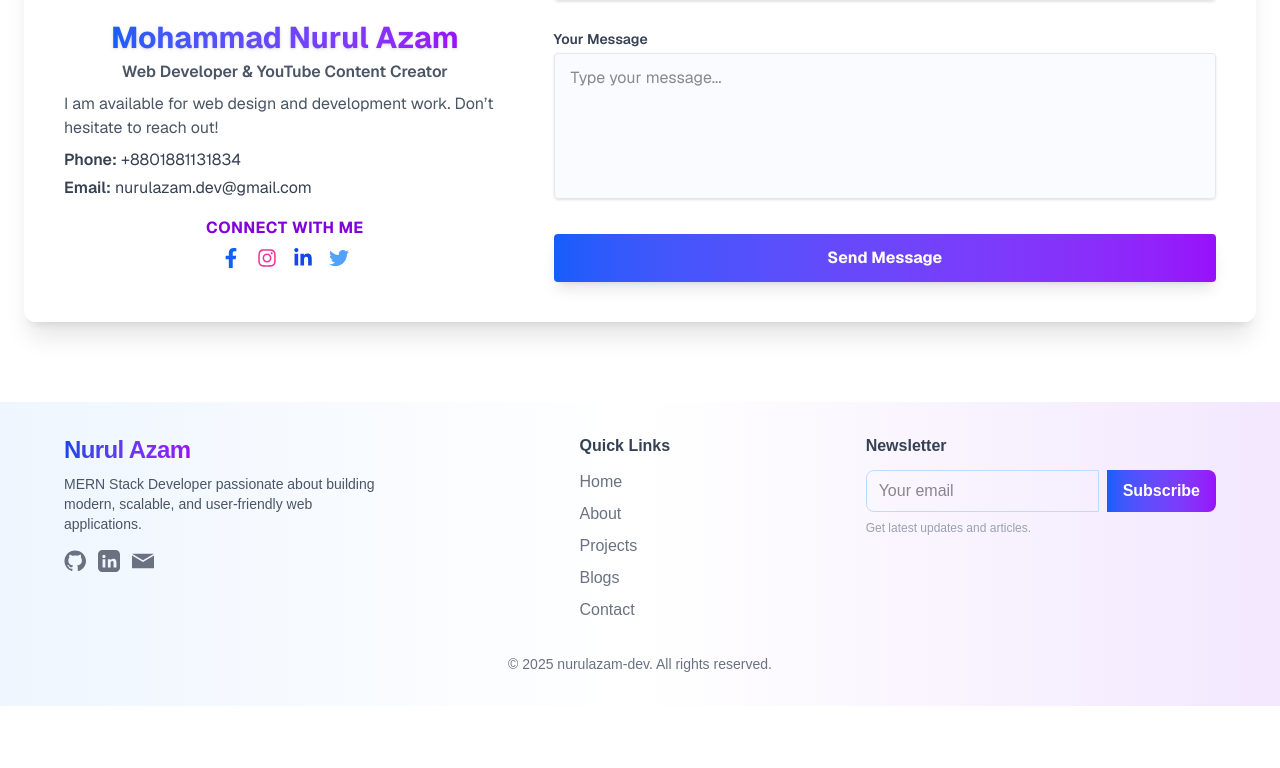
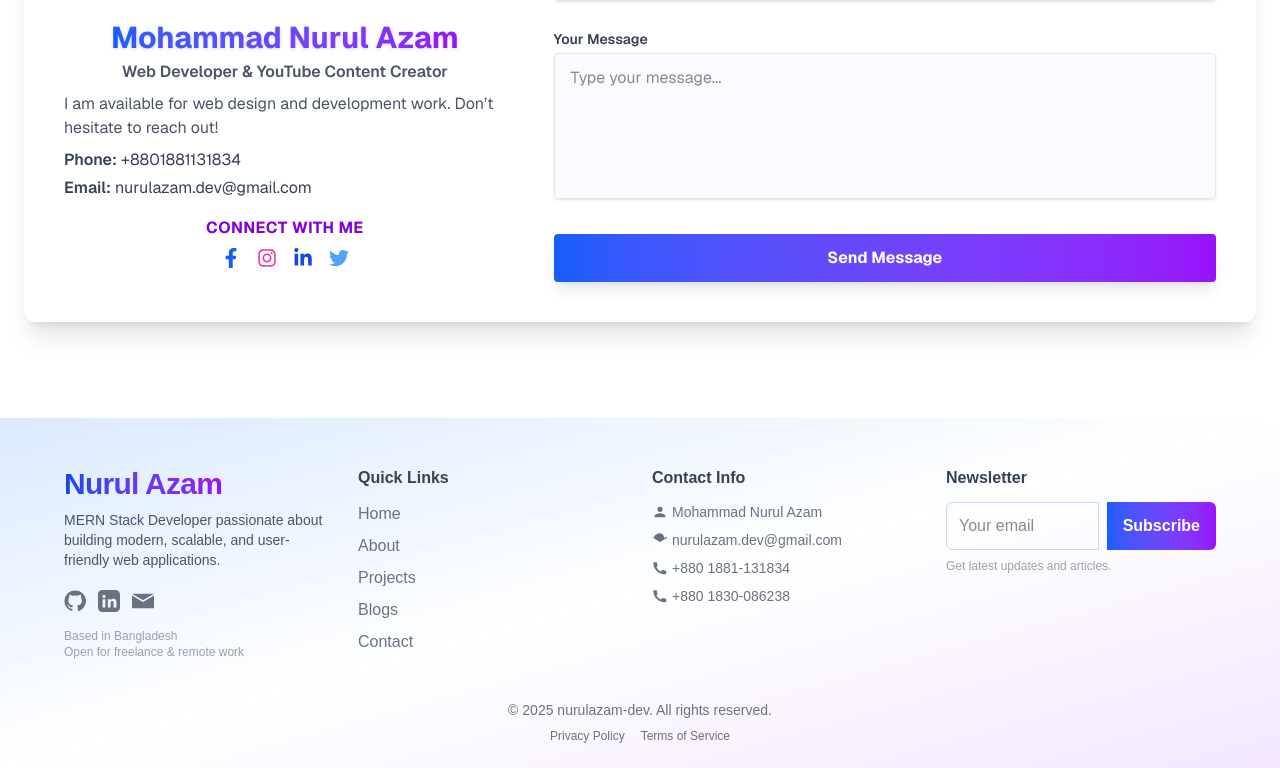
Before and after one commit to nurulazam-dev/nurulazamDev-portfolio-v3.0.0, a Next.js app: page / in a window 1280 px wide. Shown: the part 5549-6317 px from the top of the page. Before the commit the page ends 6255 px from the top, so only its background shows below. Built offline with nearby package versions, Linux system fonts and the light colour scheme; grey boxes are pictures that could not be loaded.

Commit message:
footer update

```diff
--- a/src/Components/Shared/Footer.jsx
+++ b/src/Components/Shared/Footer.jsx
@@ -1,17 +1,18 @@
 "use client";
 import React from "react";
 import Link from "next/link";
+import swal from "sweetalert";
 
 const Footer = () => {
   return (
-    <footer className="w-full bg-gradient-to-r from-blue-50 via-white to-purple-100 py-8 px-4 mt-12 animate-footer-fade-in">
-      <div className="max-w-6xl mx-auto flex flex-col md:flex-row items-center md:items-start justify-between gap-8">
-        {/* Logo & About */}
-        <div className="flex flex-col items-center md:items-start">
-          <span className="text-2xl font-extrabold text-transparent bg-clip-text bg-gradient-to-r from-blue-700 to-purple-600 tracking-tight mb-2">
+    <footer className="w-full bg-gradient-to-br from-blue-100 via-white to-purple-100 pt-12 pb-6 px-4 mt-16 animate-footer-fade-in">
+      <div className="max-w-6xl mx-auto grid grid-cols-1 md:grid-cols-4 gap-10 md:gap-6 items-start">
+        {/* Brand & About */}
+        <div className="flex flex-col items-center md:items-start col-span-1">
+          <span className="text-3xl font-extrabold text-transparent bg-clip-text bg-gradient-to-r from-blue-700 to-purple-600 tracking-tight mb-2 animate-footer-logo">
             Nurul Azam
           </span>
-          <p className="text-gray-600 text-sm max-w-xs mb-2 text-center md:text-left">
+          <p className="text-gray-600 text-sm max-w-xs mb-3 text-center md:text-left">
             MERN Stack Developer passionate about building modern, scalable, and
             user-friendly web applications.
           </p>
@@ -63,9 +64,13 @@ const Footer = () => {
               </svg>
             </a>
           </div>
+          <div className="mt-4 text-xs text-gray-400 text-center md:text-left">
+            <span className="block">Based in Bangladesh</span>
+            <span className="block">Open for freelance & remote work</span>
+          </div>
         </div>
         {/* Quick Links */}
-        <div className="flex flex-col items-center md:items-start gap-2">
+        <div className="flex flex-col items-center md:items-start gap-2 col-span-1">
           <span className="font-semibold text-gray-700 mb-1">Quick Links</span>
           <Link
             href="/"
@@ -98,25 +103,77 @@ const Footer = () => {
             Contact
           </Link>
         </div>
+        {/* Contact Info */}
+        <div className="flex flex-col items-center md:items-start gap-2 col-span-1">
+          <span className="font-semibold text-gray-700 mb-1">Contact Info</span>
+          <span className="text-gray-500 text-sm flex items-center gap-1">
+            <svg
+              width="16"
+              height="16"
+              fill="currentColor"
+              className="inline"
+              viewBox="0 0 24 24"
+            >
+              <path d="M12 12c2.21 0 4-1.79 4-4s-1.79-4-4-4-4 1.79-4 4 1.79 4 4 4zm0 2c-2.67 0-8 1.34-8 4v2h16v-2c0-2.66-5.33-4-8-4z" />
+            </svg>
+            Mohammad Nurul Azam
+          </span>
+          <span className="text-gray-500 text-sm flex items-center gap-1">
+            <svg
+              width="16"
+              height="16"
+              fill="currentColor"
+              className="inline"
+              viewBox="0 0 24 24"
+            >
+              <path d="M21 8V7l-3 2.29V8c0-3.31-2.69-6-6-6S3 4.69 3 8v1.29L0 7v1l12 7 12-7z" />
+            </svg>
+            nurulazam.dev@gmail.com
+          </span>
+          <span className="text-gray-500 text-sm flex items-center gap-1">
+            <svg
+              width="16"
+              height="16"
+              fill="currentColor"
+              className="inline"
+              viewBox="0 0 24 24"
+            >
+              <path d="M6.62 10.79a15.053 15.053 0 006.59 6.59l2.2-2.2a1 1 0 011.11-.21c1.21.49 2.53.76 3.88.76a1 1 0 011 1v3.5a1 1 0 01-1 1C10.07 22 2 13.93 2 4.5A1 1 0 013 3.5H6.5a1 1 0 011 1c0 1.35.27 2.67.76 3.88a1 1 0 01-.21 1.11l-2.2 2.2z" />
+            </svg>
+            +880 1881-131834
+          </span>
+          <span className="text-gray-500 text-sm flex items-center gap-1">
+            <svg
+              width="16"
+              height="16"
+              fill="currentColor"
+              className="inline"
+              viewBox="0 0 24 24"
+            >
+              <path d="M6.62 10.79a15.053 15.053 0 006.59 6.59l2.2-2.2a1 1 0 011.11-.21c1.21.49 2.53.76 3.88.76a1 1 0 011 1v3.5a1 1 0 01-1 1C10.07 22 2 13.93 2 4.5A1 1 0 013 3.5H6.5a1 1 0 011 1c0 1.35.27 2.67.76 3.88a1 1 0 01-.21 1.11l-2.2 2.2z" />
+            </svg>
+            +880 1830-086238
+          </span>
+        </div>
         {/* Newsletter */}
-        <div className="flex flex-col items-center md:items-start gap-2">
+        <div className="flex flex-col items-center md:items-start gap-2 col-span-1">
           <span className="font-semibold text-gray-700 mb-1">Newsletter</span>
           <form
-            className="flex gap-2"
+            className="flex gap-2 w-full"
             onSubmit={(e) => {
               e.preventDefault();
-              alert("Thank you for subscribing!");
+              swal("Thank You!", "You are successfully subscribing me");
             }}
           >
             <input
               type="email"
               required
               placeholder="Your email"
-              className="px-3 py-2 rounded-l-lg border border-blue-200 focus:outline-none focus:ring-2 focus:ring-blue-400"
+              className="px-3 py-2 rounded-l-md border border-blue-200 focus:outline-none focus:ring-2 focus:ring-blue-400 w-full"
             />
             <button
               type="submit"
-              className="px-4 py-2 bg-gradient-to-r from-blue-600 to-purple-600 text-white rounded-r-lg font-semibold hover:from-purple-600 hover:to-blue-600 transition"
+              className="px-4 py-3 bg-gradient-to-r from-blue-600 to-purple-600 text-white rounded-r-md font-semibold hover:from-purple-600 hover:to-blue-600 transition"
             >
               Subscribe
             </button>
@@ -126,14 +183,25 @@ const Footer = () => {
           </span>
         </div>
       </div>
-      <div className="mt-8 text-center text-gray-500 text-sm animate-footer-fade-in">
+      <div className="mt-10 text-center text-gray-500 text-sm animate-footer-fade-in">
         <span>
           © {new Date().getFullYear()} nurulazam-dev. All rights reserved.
         </span>
+        <div className="flex justify-center gap-4 mt-2 text-xs">
+          <a href="/privacy-policy" className="hover:text-blue-700 transition">
+            Privacy Policy
+          </a>
+          <a href="/terms" className="hover:text-blue-700 transition">
+            Terms of Service
+          </a>
+        </div>
       </div>
       <style jsx>{`
         .animate-footer-fade-in {
           animation: footer-fade-in 1.2s both;
+        }
+        .animate-footer-logo {
+          animation: footer-logo-pop 1.2s both;
         }
         @keyframes footer-fade-in {
           0% {
@@ -145,6 +213,16 @@ const Footer = () => {
             transform: translateY(0);
           }
         }
+        @keyframes footer-logo-pop {
+          0% {
+            opacity: 0;
+            transform: scale(0.8) translateY(30px);
+          }
+          100% {
+            opacity: 1;
+            transform: scale(1) translateY(0);
+          }
+        }
       `}</style>
     </footer>
   );
```
